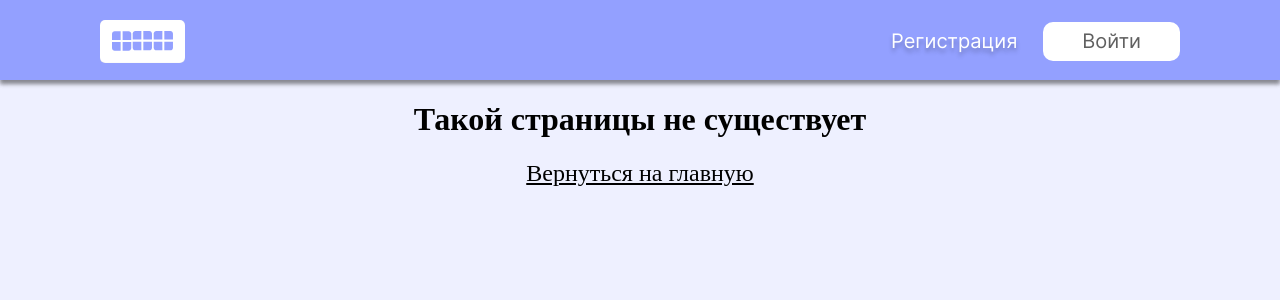
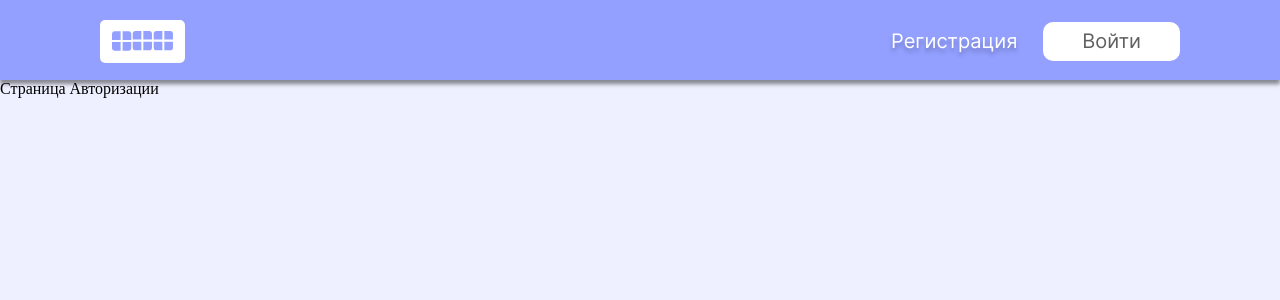
Before and after one commit to tutanhamon667/contract, a React (Create React App) app in the folder frontend/: page /signin in a window 1280 px wide. Shown: the top 300 px of the page. Built offline with nearby package versions, Linux system fonts and the light colour scheme.

Commit message:
Заполнить корректный README

```diff
--- a/frontend/src/components/App/App.jsx
+++ b/frontend/src/components/App/App.jsx
@@ -3,14 +3,28 @@ import Main from "../Main/Main";
 import { Route, Routes, BrowserRouter } from "react-router-dom";
 import Layout from "../../layout/layout";
 import NotFound from "../../pages/NotFound";
+import Auth from "../../pages/Auth";
+// import { ProtectedRoute } from "../../services/PotectedRouter";
 
 function App() {
+  const [authenticated, setAuthenticated] = React.useState(true);
+
+  const logIn = () => {
+    // Тут должна быть логика по авторизации(получение/проверка/запись токена и тд)
+    setAuthenticated(true);
+  };
+  const logOut = () => {
+    // Тут должна быть логика по удалению токена и закрытию сессии
+    setAuthenticated(false);
+  };
+
   return (
     <BrowserRouter>
       <Routes>
         <Route path="/" element={<Layout />}>
           {/* Тут будут защищенные роуты */}
           {/* <Route element={<ProtectedRoute />}></Route> */}
+          <Route path="/signin" element={<Auth />} />
           <Route path="/" element={<Main />} />
           <Route path="*" element={<NotFound />} />
         </Route>
--- /dev/null
+++ b/frontend/src/pages/Auth.jsx
@@ -0,0 +1,9 @@
+import React from 'react'
+
+const Auth = () => {
+  return (
+    <div>Страница Авторизации</div>
+  )
+}
+
+export default Auth
```
Also changed, not shown: 1 other file (tests, documents, lock files or other folders).
